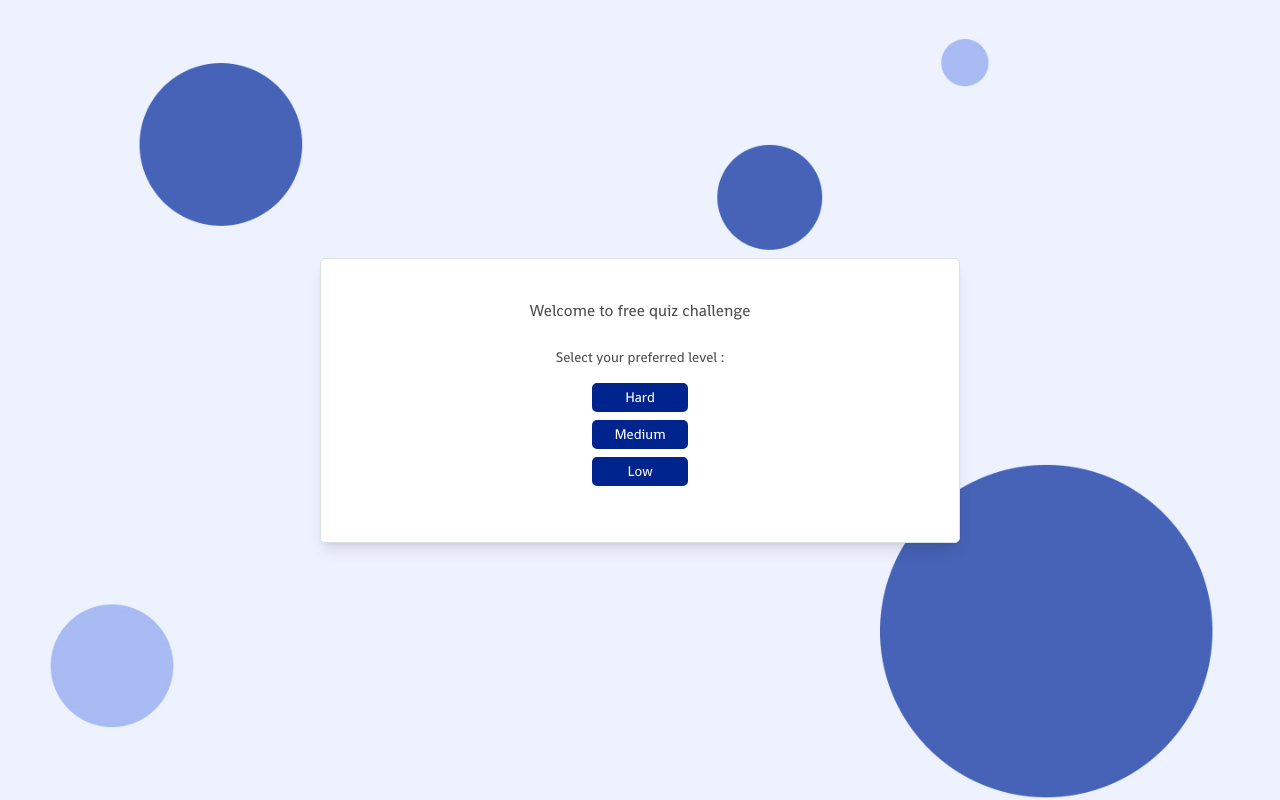
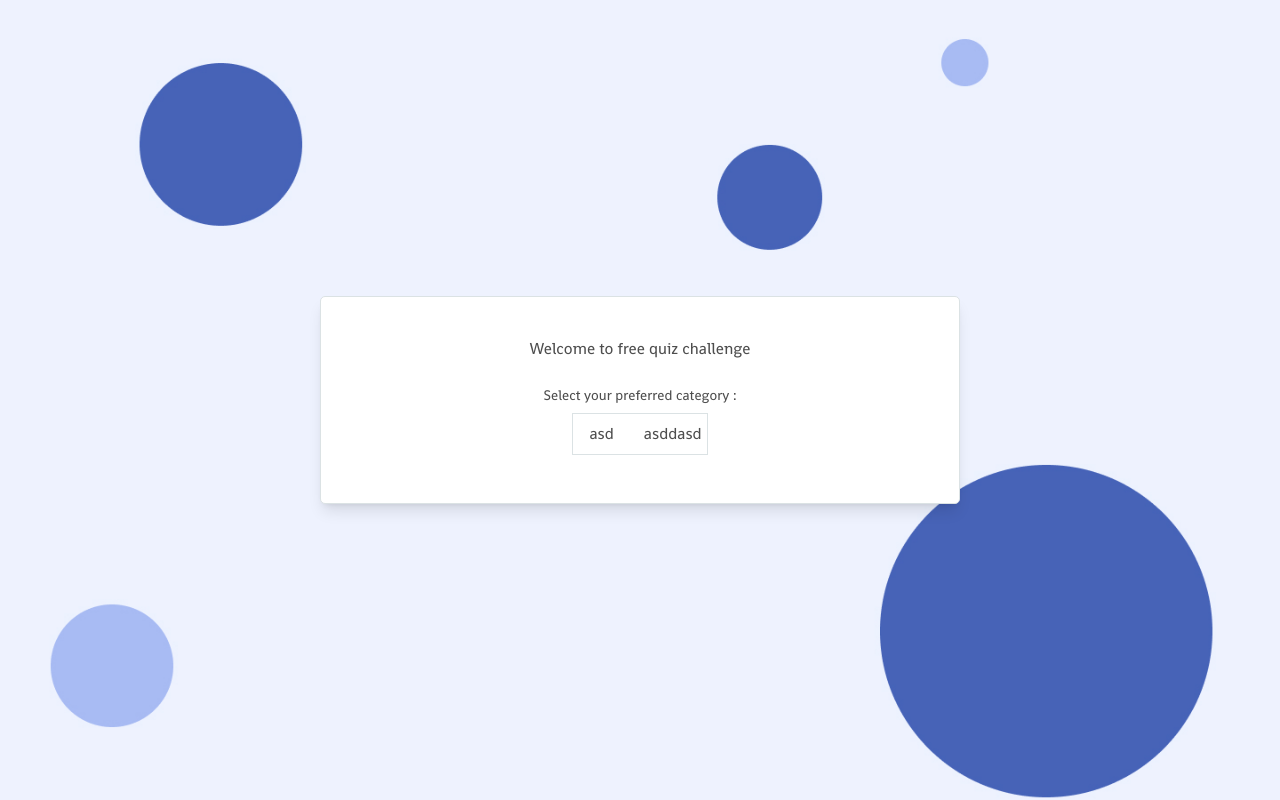
Before and after one commit to jrahul06/Quiz, an Angular app in the folder ui/: page /category in a window 1280 px wide. Built offline with nearby package versions, Linux system fonts and the light colour scheme; what tw-elements would draw is missing.

Commit message:
register ui completed

```diff
--- a/ui/src/app/level/level.component.html
+++ b/ui/src/app/level/level.component.html
@@ -5,11 +5,19 @@
     class="flex flex-col justify-center items-center card bg-bg-100 border-border border-1 p-10 rounded text-center shadow-lg w-1/2 h-auto"
   >
     <h1 class="mb-6">Welcome to free quiz challenge</h1>
-    <p class="text-center">Select your preferred level :</p>
+    <p class="text-center">Select your preferred category :</p>
     <div class="block my-2">
-      <button (click)="onSelectCategory(1)" class="btn btn_blue block my-2 w-24 mx-auto">Hard</button>
+      <div class="w-full border-border border-1 py-2 px-4 category-wrap">
+        <div>
+          asd
+        </div>
+        <div>
+          asddasd
+        </div>
+      </div>
+      <!-- <button (click)="onSelectCategory(1)" class="btn btn_blue block my-2 w-24 mx-auto">Hard</button>
       <button (click)="onSelectCategory(2)" class="btn btn_blue block my-2 w-24 mx-auto">Medium</button>
-      <button (click)="onSelectCategory(3)" class="btn btn_blue block my-2 w-24 mx-auto">Low</button>
+      <button (click)="onSelectCategory(3)" class="btn btn_blue block my-2 w-24 mx-auto">Low</button> -->
     </div>
   </div>
 </div>
--- a/ui/src/app/level/level.component.scss
+++ b/ui/src/app/level/level.component.scss
@@ -6,3 +6,13 @@
   width: 100%;
   height: 100%;
 }
+
+.category-wrap{
+  display: grid;
+  grid-template-columns: 25% 75%;
+  grid-template-rows: 2fr;
+  grid-column-gap: 20px;
+  grid-row-gap: 20px;
+  justify-items: stretch;
+  align-items: stretch;
+}
--- a/ui/src/app/register/register.component.html
+++ b/ui/src/app/register/register.component.html
@@ -1,23 +1,34 @@
 <div class="container-reg">
     <div class="register-wrap">
-        <div class="register-con">
+        <form (ngSubmit)="onRegister(registerForm)" class="register-con" #registerForm="ngForm">
           <h1 class="register-head">Register for free</h1>
           <p class="register-tag mb-5">Boost your brainpower with our thrilling quiz adventures!</p>
 
-          <!-- <input type="text" name="Enter your email id" id=""> -->
           <div class="relative mb-3 w-full">
             <input
               type="text"
               class="input-box"
-              placeholder="Enter email-id" [(ngModel)]="emailId"/>
-
+              name="name"
+              placeholder="Enter user name"
+              ngModel
+              required=""/>
+          </div>
+          <div class="relative mb-3 w-full">
+            <input
+              type="email"
+              class="input-box"
+              name="emailId"
+              placeholder="Enter email-id"
+              ngModel
+              email
+              required=""/>
           </div>
 
-          <button (click)="onRegister()" type="button" data-te-ripple-init data-te-ripple-color="light" class="inline-block rounded bg-primary px-6 pb-2 pt-2.5 text-sm font-medium w-full leading-normal text-white shadow-[0_4px_9px_-4px_#3b71ca] transition duration-150 ease-in-out hover:bg-primary-600 hover:shadow-[0_8px_9px_-4px_rgba(59,113,202,0.3),0_4px_18px_0_rgba(59,113,202,0.2)] focus:bg-primary-600 focus:shadow-[0_8px_9px_-4px_rgba(59,113,202,0.3),0_4px_18px_0_rgba(59,113,202,0.2)] focus:outline-none focus:ring-0 active:bg-primary-700 active:shadow-[0_8px_9px_-4px_rgba(59,113,202,0.3),0_4px_18px_0_rgba(59,113,202,0.2)] dark:shadow-[0_4px_9px_-4px_rgba(59,113,202,0.5)] dark:hover:shadow-[0_8px_9px_-4px_rgba(59,113,202,0.2),0_4px_18px_0_rgba(59,113,202,0.1)] dark:focus:shadow-[0_8px_9px_-4px_rgba(59,113,202,0.2),0_4px_18px_0_rgba(59,113,202,0.1)] dark:active:shadow-[0_8px_9px_-4px_rgba(59,113,202,0.2),0_4px_18px_0_rgba(59,113,202,0.1)]">
+          <button type="submit" data-te-ripple-init data-te-ripple-color="light" class="inline-block rounded bg-primary px-6 pb-2 pt-2.5 text-sm font-medium w-full leading-normal text-white shadow-[0_4px_9px_-4px_#3b71ca] transition duration-150 ease-in-out hover:bg-primary-600 hover:shadow-[0_8px_9px_-4px_rgba(59,113,202,0.3),0_4px_18px_0_rgba(59,113,202,0.2)] focus:bg-primary-600 focus:shadow-[0_8px_9px_-4px_rgba(59,113,202,0.3),0_4px_18px_0_rgba(59,113,202,0.2)] focus:outline-none focus:ring-0 active:bg-primary-700 active:shadow-[0_8px_9px_-4px_rgba(59,113,202,0.3),0_4px_18px_0_rgba(59,113,202,0.2)] dark:shadow-[0_4px_9px_-4px_rgba(59,113,202,0.5)] dark:hover:shadow-[0_8px_9px_-4px_rgba(59,113,202,0.2),0_4px_18px_0_rgba(59,113,202,0.1)] dark:focus:shadow-[0_8px_9px_-4px_rgba(59,113,202,0.2),0_4px_18px_0_rgba(59,113,202,0.1)] dark:active:shadow-[0_8px_9px_-4px_rgba(59,113,202,0.2),0_4px_18px_0_rgba(59,113,202,0.1)]">
           Register
           </button>
 
-        </div>
+        </form>
     </div>
     <div class="image-container"></div>
 </div>
--- a/ui/src/app/register/register.component.scss
+++ b/ui/src/app/register/register.component.scss
@@ -60,3 +60,7 @@
    font-size: 14px;
    text-align: center;
 }
+
+form .ng-invalid.ng-touched{
+   border: 2px solid red !important;
+}
--- a/ui/src/app/register/register.component.ts
+++ b/ui/src/app/register/register.component.ts
@@ -1,4 +1,5 @@
 import { Component } from '@angular/core';
+import { NgForm } from '@angular/forms';
 import { Router } from '@angular/router';
 import {
   Ripple,
@@ -13,6 +14,7 @@ import {
 })
 export class RegisterComponent {
   emailId : string = '';
+  name : string = '';
 
   constructor(private router : Router) {}
 
@@ -20,11 +22,12 @@ export class RegisterComponent {
     initTE({ Ripple, Input });
   }
 
-  onRegister() {
-    if (this.emailId) {
+  onRegister( form : NgForm) {
+    if (form.valid) {
+      console.log(form);
       this.router.navigate(['category']);
     } else {
-      alert('error');
+      alert('Fill all fields');
     }
   }
 }
```
Also changed, not shown: ui/src/assets/pages/caegory.json (added, +22 -0 lines).
